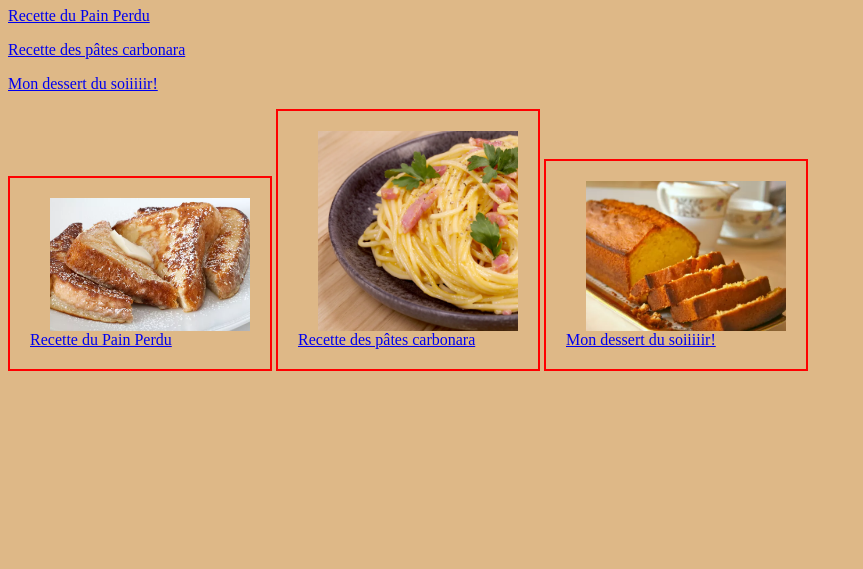
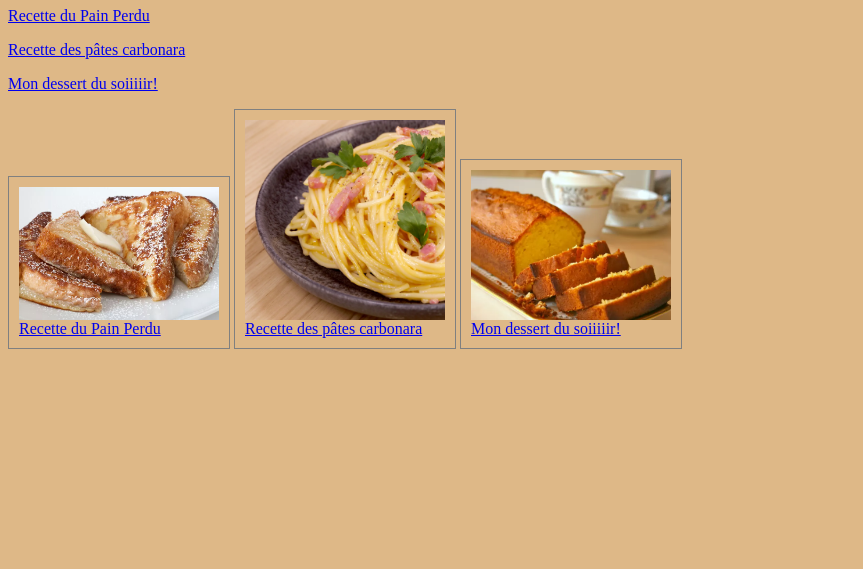
Before and after one commit to LoicGG/odin-recipes, a plain HTML site: page index.html in a window 1280 px wide. Shown: the part 231-800 px from the top of the page, without its empty margins (0-863 px from the left). Drawn offline with Linux system fonts and the light colour scheme.

Commit message:
maj inconnue

```diff
--- a/index.html
+++ b/index.html
@@ -35,6 +35,7 @@
 
 <!-- Images liens cliquables -->
 
+<div class="container">
     <div class="image painperdu">
         <a href="recipes/pain_perdu.html"><img src="images/pain_perdu.webp"
             alt="image cliquable de pain perdu"/>Recette du Pain Perdu</a>
@@ -49,7 +50,7 @@
         <a href="recipes/dessertdusoir.html"><img src="images/4quart.webp"
             alt="image cliquable du dessert du soir"/>Mon dessert du soiiiiir!</a>
     </div>
-
+</div>
 
 </body>
 </html>
--- a/styles.css
+++ b/styles.css
@@ -1,25 +1,22 @@
 body {
     background-color: burlywood;
-
 }
 
-
 .logo {
-    display: block;
-    margin-right: auto;
-    margin-left: auto;
+    display:block
 }
 
+.image {
+    padding: 10px;
+    border: 1px solid grey;
+    display: inline-block;
+}
 img {
     display: block;
-    margin-left: 20px;
-    margin-right: auto;
     width: 200px;
     height: auto;
 }
 
-.image {
-    padding: 20px;
-    border: 2px solid red;
-    display: inline-block;
-}
+
+
+/* comment juxtaposer les 3 images et leur donner une même dimension */
```
